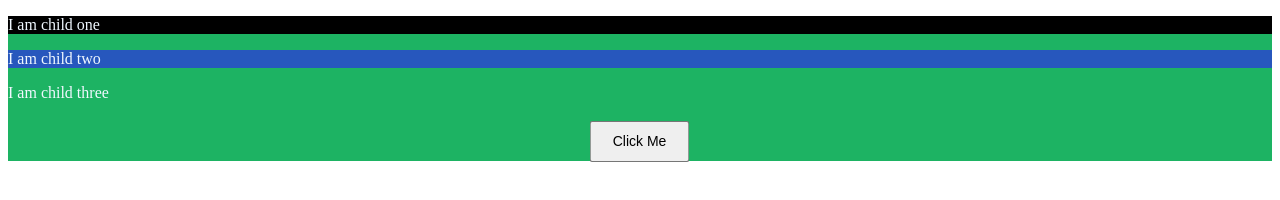
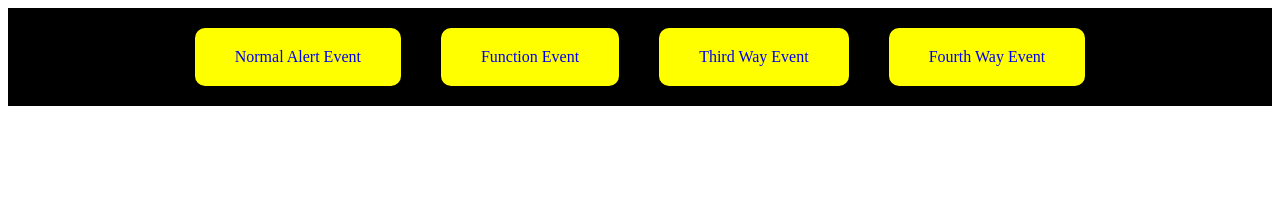
Before and after one commit to maggipawar/Javascript_tutorial, a plain HTML site: page index.html in a window 1280 px wide. Drawn offline with Linux system fonts and the light colour scheme.

Commit message:
DOM with practice part

```diff
--- a/index.html
+++ b/index.html
@@ -1,63 +1,73 @@
 <!DOCTYPE html>
 <html lang="en">
   <head>
-    <meta charset="UTF-8">
-    <meta http-equiv="X-UA-Compatible" content="IE=edge">
-    <meta name="viewport" content="width=device-width, initial-scale=1.0">
+    <meta charset="UTF-8" />
+    <meta http-equiv="X-UA-Compatible" content="IE=edge" />
+    <meta name="viewport" content="width=device-width, initial-scale=1.0" />
     <title>Document</title>
     <style>
-        .main_container {
-            background: #1db363;
-            color: aliceblue;
+      a {
+        text-decoration: none;
+        text-transform: capitalize;
       }
 
-        .child_one{
+      .main_container {
         background: #000;
-            color: aliceblue;
+        display: flex;
+        flex-direction: row;
+        justify-content: center;
+        align-items: center;
       }
-
-        .child_two{
-            background: #2757bd;
-            color: aliceblue;
-        }
-
-        .child_three{
-            background: #cd410a;
-            color: aliceblue;
-        }
-        button{
-            padding: 10px 20px;
-            display: flex;
-            margin: 20px auto;
-            cursor: pointer;
-            transform: scale(1.05);
-            transition: 2s ease-in-out;
-        }
-        button:hover{
-            transform: scale(1.05);
-            transition: 3s ease-in-out;
+      .same_design p {
+        background: yellow;
+        padding: 20px 40px;
+        margin: 20px;
+        border-radius: 10px;
       }
     </style>
   </head>
   <body>
     <div class="main_container">
-        <div class="child_one">
-            <p>I am child one</p>
+      <a
+        href="#"
+        class="same_design"
+        id="first_way"
+        onclick="alert
+              (`This is the first way Event`)"
+      >
+        <p>Normal alert Event</p>
+      </a>
+      <a href="#" class="same_design" id="second_way" onclick="secondWay()">
+        <p>Function Event</p>
+      </a>
+      <a href="#" class="same_design">
+        <p id="third_way">Third way Event</p>
+      </a>
+      <a href="#" class="same_design" id="fourth_way">
+        <p>Fourth way Event</p>
+      </a>
     </div>
-        <div class="child_two">
-            <p>I am child two</p>
-        </div>
-        <div id="child_three">
-            <p>I am child three</p>
-        </div>
-        <button onclick="changeMe()">Click Me</button>
-    </div>
+
     <script>
+      /// 2nd way of wrintting Event
 
-        const changeMe = () =>{
-            document.getElementById('child_three').innerHTML = "Hello World";
-        }
+      const secondWay = () => {
+        alert(`This is the second way Event`);
+      };
 
+      /// 3rd way of wrintting Event
+
+      const thirdWay = document.getElementById("third_way");
+      thirdWay.onclick = () => {
+        alert("This is third way of Event");
+      };
+
+      /// 4th way of wrintting Event
+
+      const fourthWay = document.querySelector("#fourth_way");
+      fourthWay.addEventListener("click", () => {
+        alert(`This is the fourth way Event`);
+      });
     </script>
   </body>
 </html>
```
Also changed, not shown: index.js (+22 -0 lines). Lines whose indentation alone changed are shown as unchanged.
